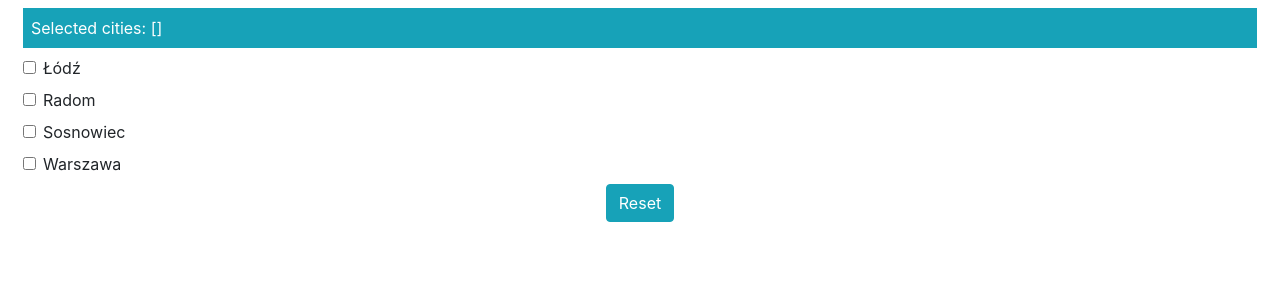
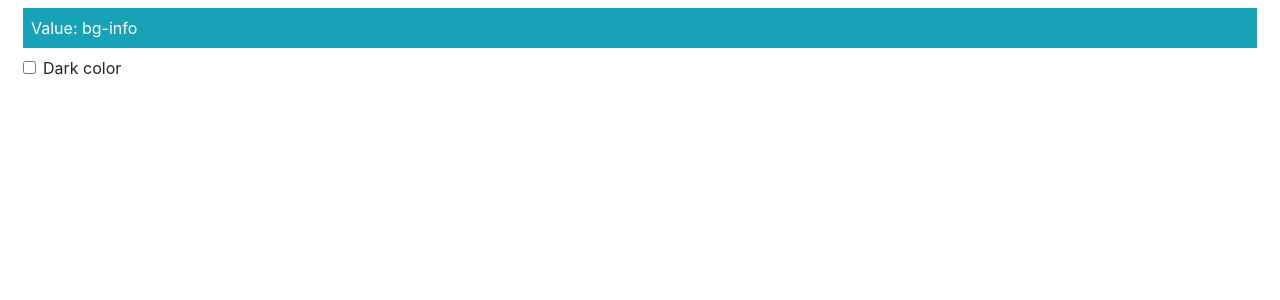
Before and after one commit to RafalKlimkiewicz/VueChap2, a Vue app in the folder templatesanddata/: page / in a window 1280 px wide. Shown: the top 300 px of the page. Built offline with nearby package versions, Linux system fonts and the light colour scheme.

Commit message:
v bind class

```diff
--- a/templatesanddata/src/App.vue
+++ b/templatesanddata/src/App.vue
@@ -1,17 +1,16 @@
 <template>
   <div class="container-fluid">
-    <div class="bg-info m-2 p-2 text-white">
-      <div>Selected cities: {{ cities }}</div>
+    <div class="m-2 p-2 text-white" v-bind:class="elemClass">
+      <div>Value: {{ elemClass }}</div>
     </div>
-    <div class="form-check m-2" v-for="city in cityNames" v-bind:key="city">
+
+    <div class="form-check m-2">
       <label class="form-check-label">
-        <input v-model="cities" v-bind:value="city" type="checkbox" class="form-check-input" />
-        {{ city }}
+        <input type="checkbox" class="form-check-input" v-model="dataValue"/>
+        Dark color
       </label>
     </div>
-    <div class="text-center">
-      <button v-on:click="reset" class="btn btn-info">Reset</button>
-    </div>
+
   </div>
 </template>
 
@@ -20,13 +19,12 @@ export default {
   name: 'MyComponent',
   data: function () {
     return {
-      cityNames: ["Łódź", "Radom", "Sosnowiec", "Warszawa"],
-      cities: []
+      dataValue: false,
     }
   },
-  methods: {
-    reset() {
-      this.cities = [];
+  computed:{
+    elemClass(){
+      return this.dataValue ? "bg-primary" : "bg-info";
     }
   }
 }
```
